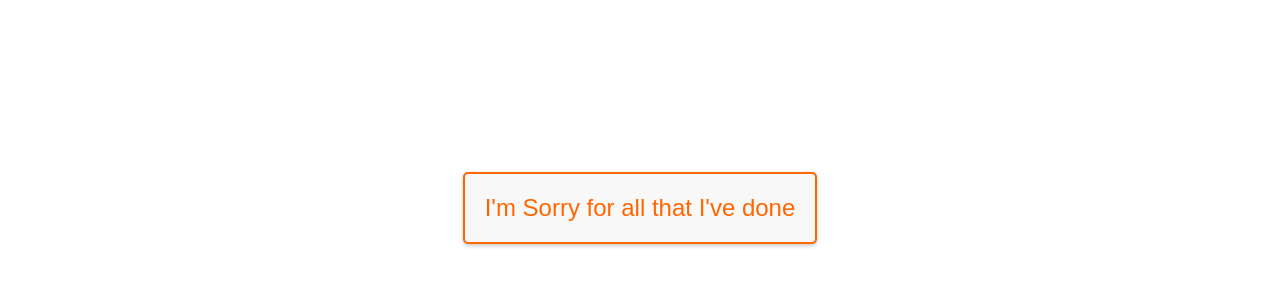
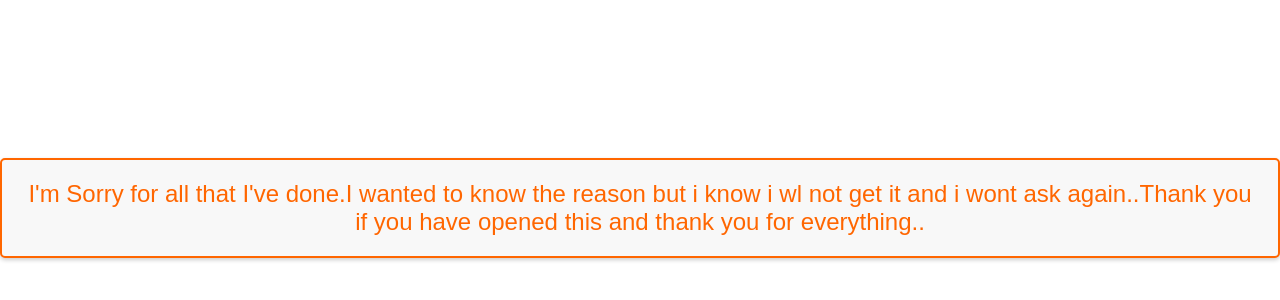
Before and after one commit to Tribalchief22/Rc1, a plain HTML site: page Sorry.html in a window 1280 px wide. Shown: the part 192-492 px from the top of the page. Drawn offline with Linux system fonts and the light colour scheme.

Commit message:
Update Sorry.html

```diff
--- a/Sorry.html
+++ b/Sorry.html
@@ -9,7 +9,7 @@
     <div class="container">
         <div class="text-wrapper">
             <p class="cringe-text">
-                I'm Sorry for all that I've done         </p>
+                I'm Sorry for all that I've done.I wanted to know the reason but i know i wl not get it and i wont ask again..Thank you if you have opened this and thank you for everything..    </p>
 
         </div>
     </div>
```
